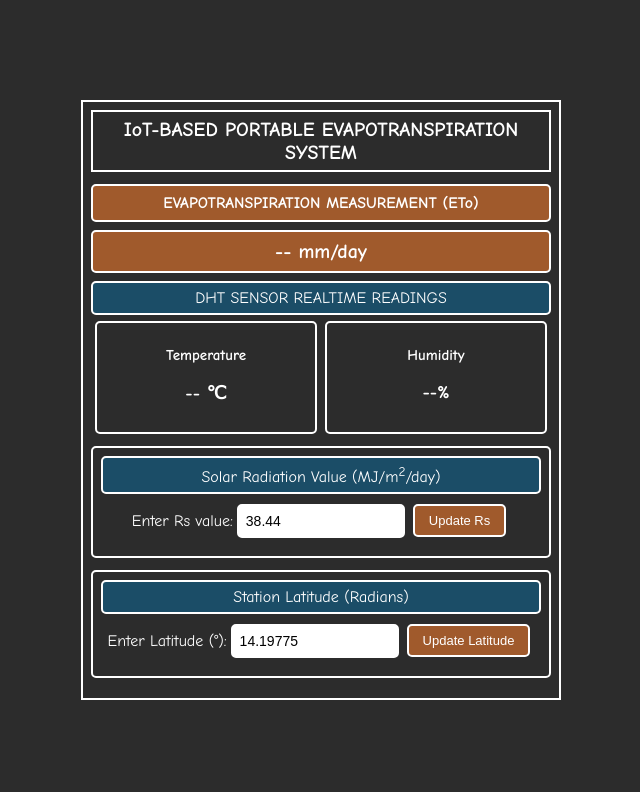
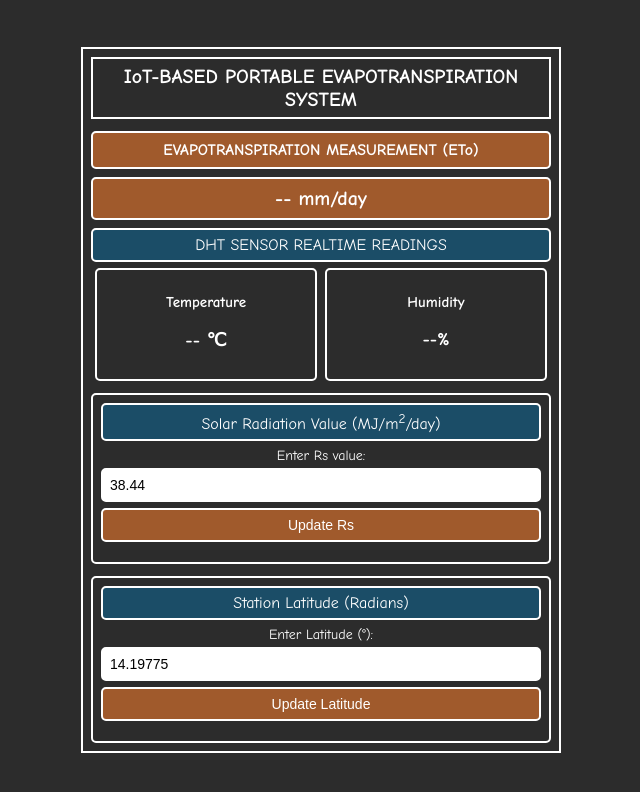
Before and after one commit to PortableEvapotranspirationDevice/eto-device.com, a plain HTML site: page index.html in a window 1280 px wide. Shown: the whole page, without its empty margins (319-959 px from the left). Drawn offline with Linux system fonts and the light colour scheme; no server answers.

Commit message:
Update index.html

```diff
--- a/index.html
+++ b/index.html
@@ -92,7 +92,6 @@
 
     .customize-rs-section {
       margin-top: 12px;
-      margin-bottom: 12px;
       padding: 8px;
       background-color: #2C2C2C;
       border-radius: 5px;
@@ -101,30 +100,31 @@
 
     .input-container {
       display: flex;
-      justify-content: center;
-      align-items: center;
+      flex-direction: column;
+      align-items: stretch;
       margin-bottom: 6px;
-      flex-wrap: wrap;
     }
 
-    .input-container input {
-      margin: 4px;
+    .input-container label {
+      margin-bottom: 4px;
+      font-size: 14px;
+    }
+
+    .input-container input,
+    .input-container button {
       padding: 7px;
       font-size: 14px;
       border-radius: 5px;
       border: 2px solid white;
-      width: 150px;
+      margin-bottom: 6px;
+      width: 100%;
+      box-sizing: border-box;
     }
 
     .input-container button {
-      padding: 7px 14px;
-      font-size: 13px;
       background-color: #A05A2C;
-      border: 2px solid white;
       color: white;
       cursor: pointer;
-      border-radius: 5px;
-      margin: 4px;
     }
 
     @media (max-width: 500px) {
@@ -136,22 +136,6 @@
       .sensor-box {
         margin-bottom: 6px;
         width: 100%;
-      }
-
-      .input-container {
-        flex-direction: column;
-        align-items: stretch;
-      }
-
-      .input-container input,
-      .input-container button {
-        width: 100%;
-      }
-
-      .input-container label {
-        width: 100%;
-        text-align: left;
-        margin-bottom: 4px;
       }
     }
   </style>
@@ -252,7 +236,7 @@
       const term1 = 0.0393 * Rs * Math.sqrt(Tmean + 9.5);
       const term2 = 0.19 * Math.pow(Rs, 0.6) * Math.pow(latRad, 0.15);
       const term3 = 0.078 * (Tmean + 20) * (1 - RH / 100);
-      const ETo = term1 - term2 + term3 - 4; // subtract 4 as requested
+      const ETo = term1 - term2 + term3 - 4;
 
       document.getElementById('eto').innerHTML = ETo.toFixed(2) + " mm/day";
     }
```
